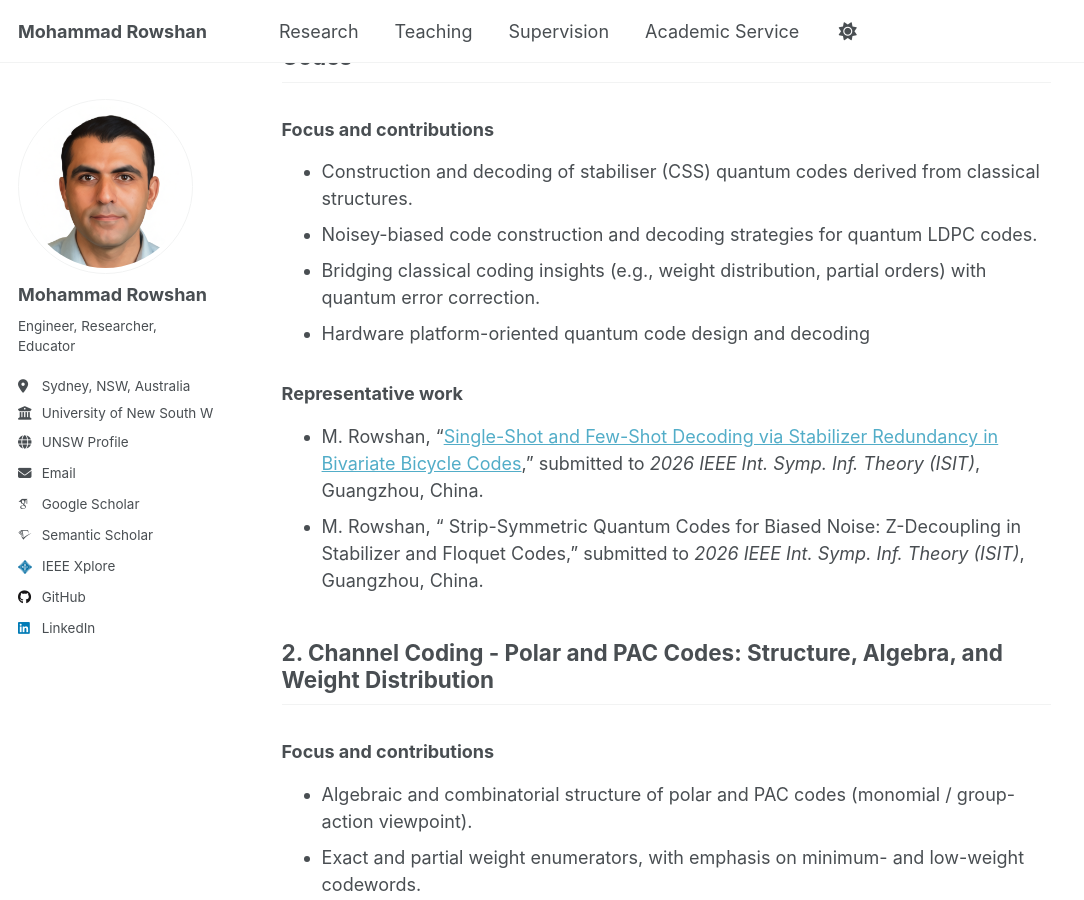
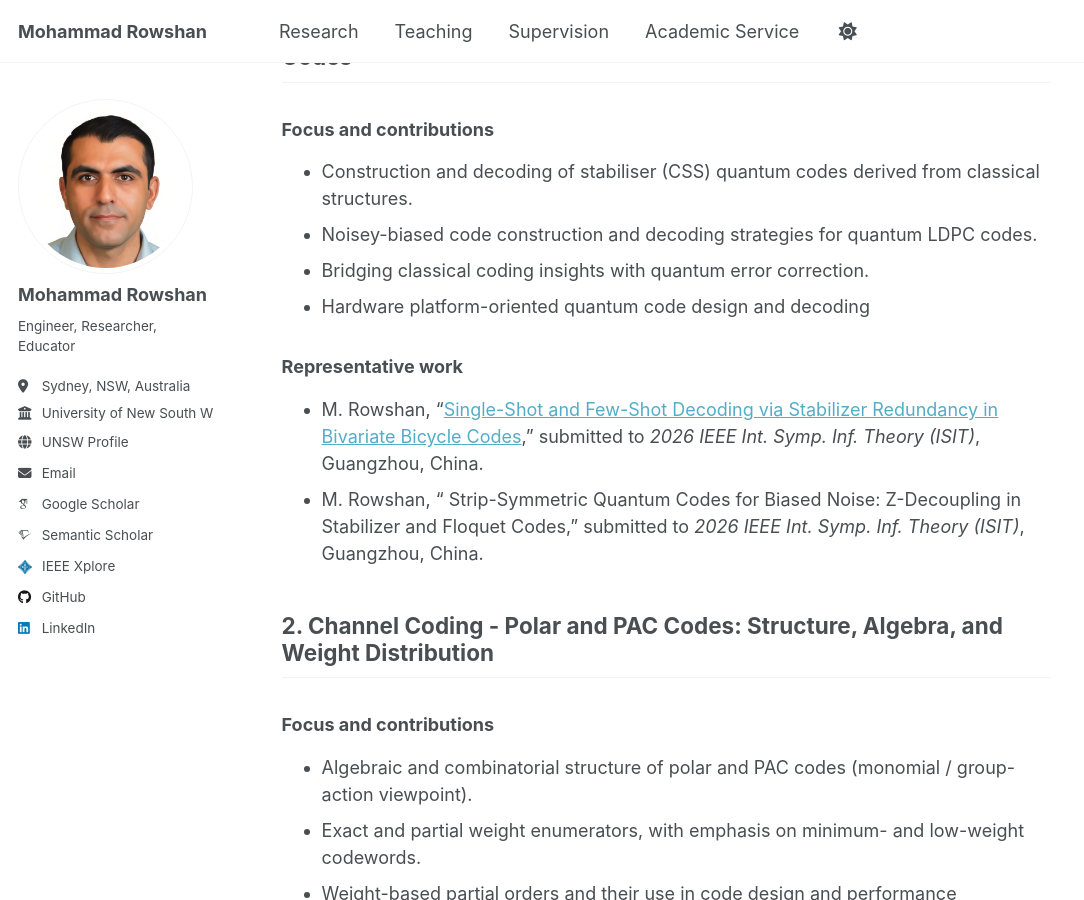
Before and after one commit to mohammad-rowshan/mohammad-rowshan.github.io, a Jekyll site: the page built from _pages/research.md, in a window 1280 px wide and 900 px high, scrolled down 884 px. Shown: the whole window, without its empty margins (0-1084 px from the left). Built offline with Jekyll 4.4.1, drawn with Linux system fonts in a browser that asks for light colours; some web fonts are replaced; a script that is not in the unit is left out; comment, search, counter and statistics services are not loaded.

Commit message:
Update research.md

```diff
--- a/_pages/research.md
+++ b/_pages/research.md
@@ -30,7 +30,7 @@ For a complete list, please visit my [Google Scholar](https://scholar.google.com
 
 - Construction and decoding of stabiliser (CSS) quantum codes derived from classical structures.
 - Noisey-biased code construction and decoding strategies for quantum LDPC codes.
-- Bridging classical coding insights (e.g., weight distribution, partial orders) with quantum error correction.
+- Bridging classical coding insights with quantum error correction.
 - Hardware platform-oriented quantum code design and decoding
 
 ### Representative work
```
